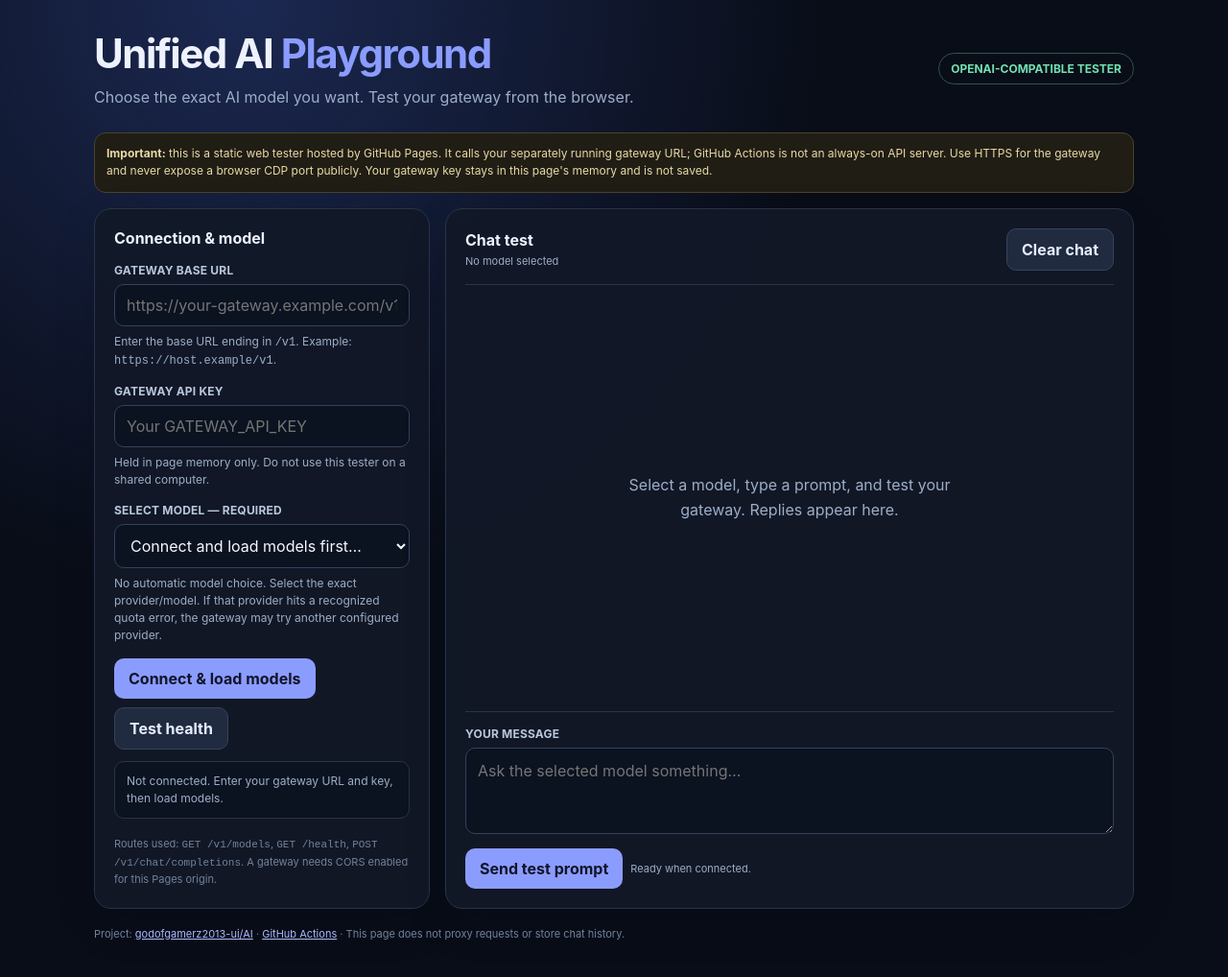
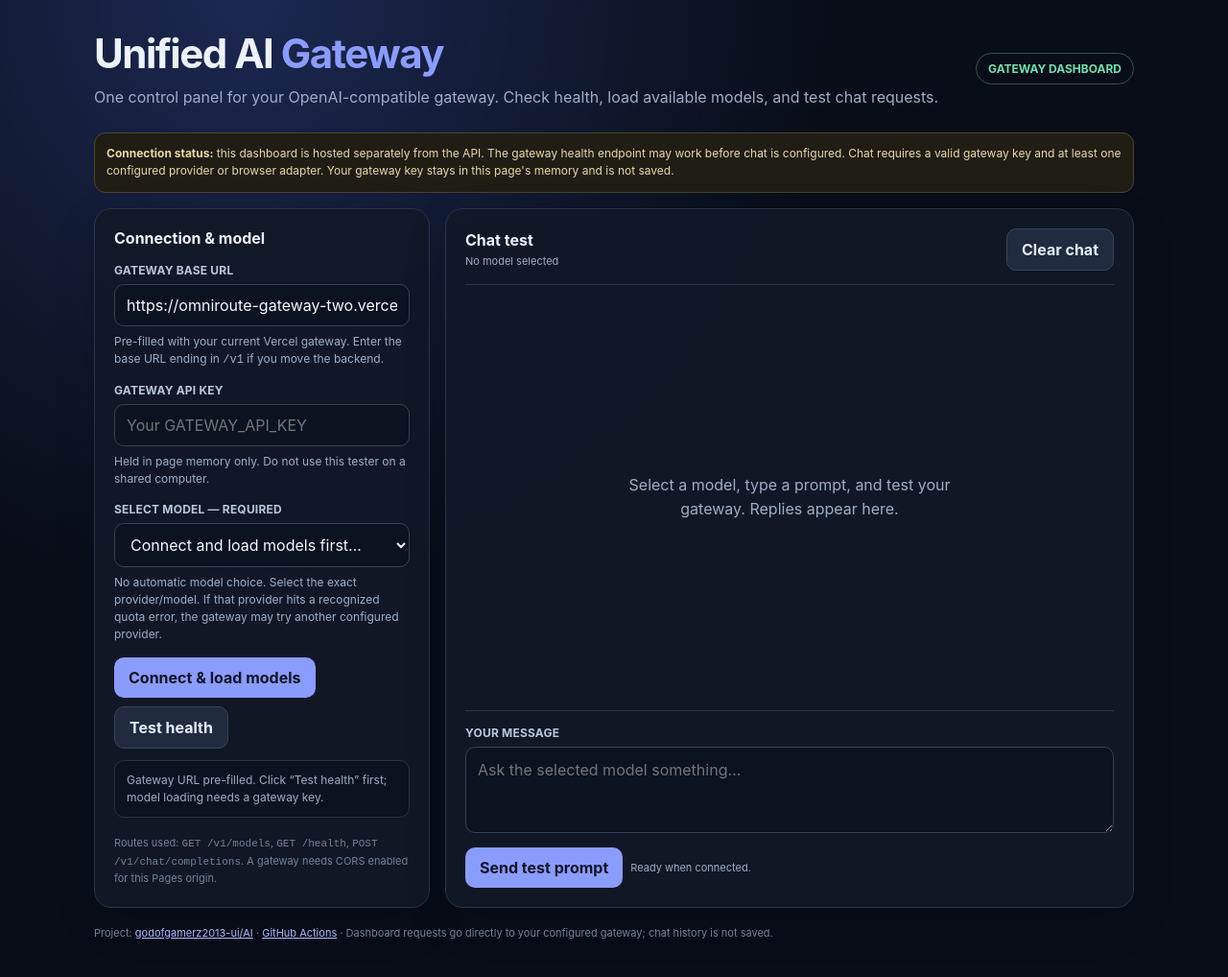
Before and after one commit to godofgamerz2013-ui/AI, a plain HTML site: page index.html in a window 1280 px wide. Shown: the whole page at 96% size. Drawn offline with Linux system fonts and the light colour scheme.

Commit message:
Build gateway dashboard landing page and preconfigure API URL

```diff
--- a/index.html
+++ b/index.html
@@ -4,7 +4,7 @@
 <meta charset="utf-8">
 <meta name="viewport" content="width=device-width, initial-scale=1">
 <meta name="color-scheme" content="dark">
-<title>Unified AI Gateway · Playground</title>
+<title>Unified Multi-AI Gateway · Dashboard</title>
 <style>
 :root{font-family:Inter,ui-sans-serif,system-ui,-apple-system,Segoe UI,sans-serif;color:#eef2ff;background:#090d18;--panel:#111827;--line:#283449;--muted:#9caec7;--accent:#8b9cff;--green:#72e0b0;--red:#ff8b9b}
 *{box-sizing:border-box}body{margin:0;background:radial-gradient(ellipse at 20% 0%,#1b2851 0,transparent 42%),#090d18;min-height:100vh}
@@ -34,18 +34,18 @@ a{color:#aab8ff}.tiny{font-size:11px;color:var(--muted)}.inline{display:flex;ali
 <body>
 <main>
   <header class="top">
-    <div><h1>Unified AI <span style="color:var(--accent)">Playground</span></h1><div class="sub">Choose the exact AI model you want. Test your gateway from the browser.</div></div>
-    <div class="pill">OPENAI-COMPATIBLE TESTER</div>
+    <div><h1>Unified AI <span style="color:var(--accent)">Gateway</span></h1><div class="sub">One control panel for your OpenAI-compatible gateway. Check health, load available models, and test chat requests.</div></div>
+    <div class="pill">GATEWAY DASHBOARD</div>
   </header>
-  <div class="notice"><b>Important:</b> this is a static web tester hosted by GitHub Pages. It calls your separately running gateway URL; GitHub Actions is not an always-on API server. Use HTTPS for the gateway and never expose a browser CDP port publicly. Your gateway key stays in this page's memory and is not saved.</div>
+  <div class="notice"><b>Connection status:</b> this dashboard is hosted separately from the API. The gateway health endpoint may work before chat is configured. Chat requires a valid gateway key and at least one configured provider or browser adapter. Your gateway key stays in this page's memory and is not saved.</div>
   <div class="layout">
     <aside class="panel">
       <h2>Connection & model</h2>
-      <div class="field"><label for="endpoint">GATEWAY BASE URL</label><input id="endpoint" type="url" placeholder="https://your-gateway.example.com/v1" autocomplete="url"><div class="help">Enter the base URL ending in <code>/v1</code>. Example: <code>https://host.example/v1</code>.</div></div>
+      <div class="field"><label for="endpoint">GATEWAY BASE URL</label><input id="endpoint" type="url" value="https://omniroute-gateway-two.vercel.app/v1" placeholder="https://your-gateway.example.com/v1" autocomplete="url"><div class="help">Pre-filled with your current Vercel gateway. Enter the base URL ending in <code>/v1</code> if you move the backend.</div></div>
       <div class="field"><label for="apikey">GATEWAY API KEY</label><input id="apikey" type="password" placeholder="Your GATEWAY_API_KEY" autocomplete="off"><div class="help">Held in page memory only. Do not use this tester on a shared computer.</div></div>
       <div class="field"><label for="model">SELECT MODEL — REQUIRED</label><select id="model"><option value="">Connect and load models first…</option></select><div class="help">No automatic model choice. Select the exact provider/model. If that provider hits a recognized quota error, the gateway may try another configured provider.</div></div>
       <div class="actions"><button id="load" type="button">Connect & load models</button><button id="health" class="secondary" type="button">Test health</button></div>
-      <div id="connStatus" class="status" role="status">Not connected. Enter your gateway URL and key, then load models.</div>
+      <div id="connStatus" class="status" role="status">Gateway URL pre-filled. Click “Test health” first; model loading needs a gateway key.</div>
       <div class="foot">Routes used: <code>GET /v1/models</code>, <code>GET /health</code>, <code>POST /v1/chat/completions</code>. A gateway needs CORS enabled for this Pages origin.</div>
     </aside>
     <section class="panel chat">
@@ -57,7 +57,7 @@ a{color:#aab8ff}.tiny{font-size:11px;color:var(--muted)}.inline{display:flex;ali
       </form>
     </section>
   </div>
-  <div class="foot">Project: <a href="https://github.com/godofgamerz2013-ui/AI" target="_blank" rel="noreferrer">godofgamerz2013-ui/AI</a> · <a href="https://github.com/godofgamerz2013-ui/AI/actions" target="_blank" rel="noreferrer">GitHub Actions</a> · This page does not proxy requests or store chat history.</div>
+  <div class="foot">Project: <a href="https://github.com/godofgamerz2013-ui/AI" target="_blank" rel="noreferrer">godofgamerz2013-ui/AI</a> · <a href="https://github.com/godofgamerz2013-ui/AI/actions" target="_blank" rel="noreferrer">GitHub Actions</a> · Dashboard requests go directly to your configured gateway; chat history is not saved.</div>
 </main>
 <script>
 (() => {
```
